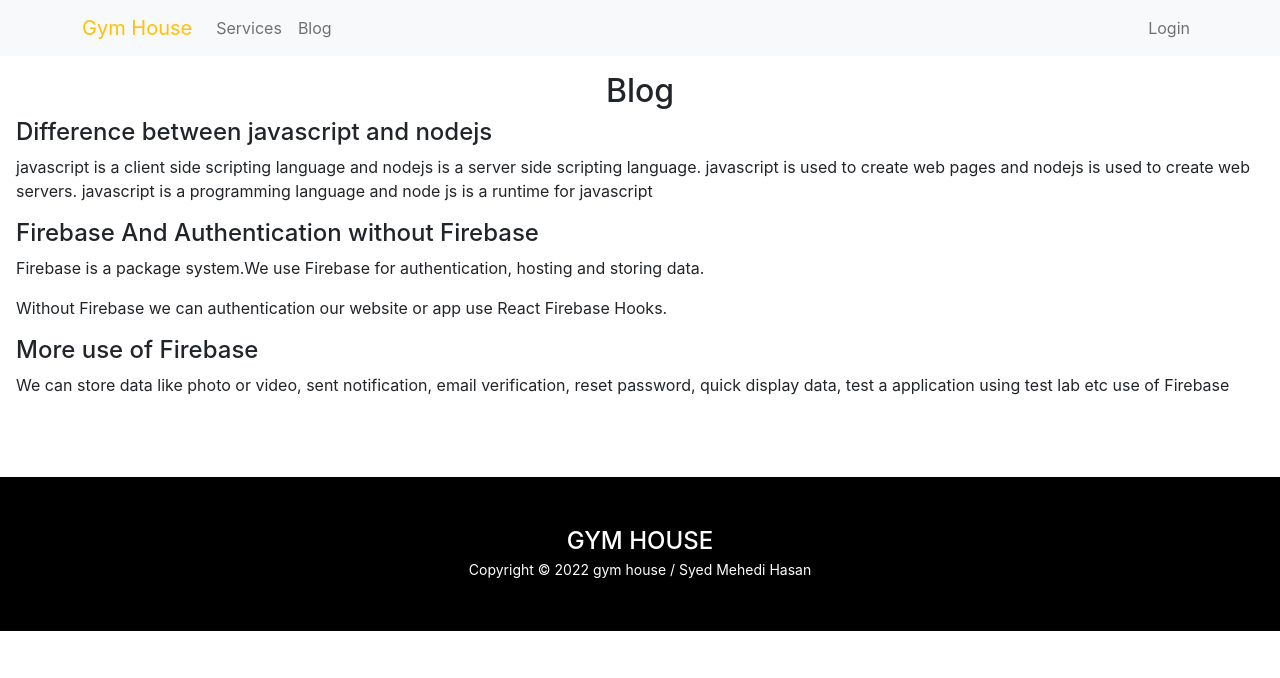
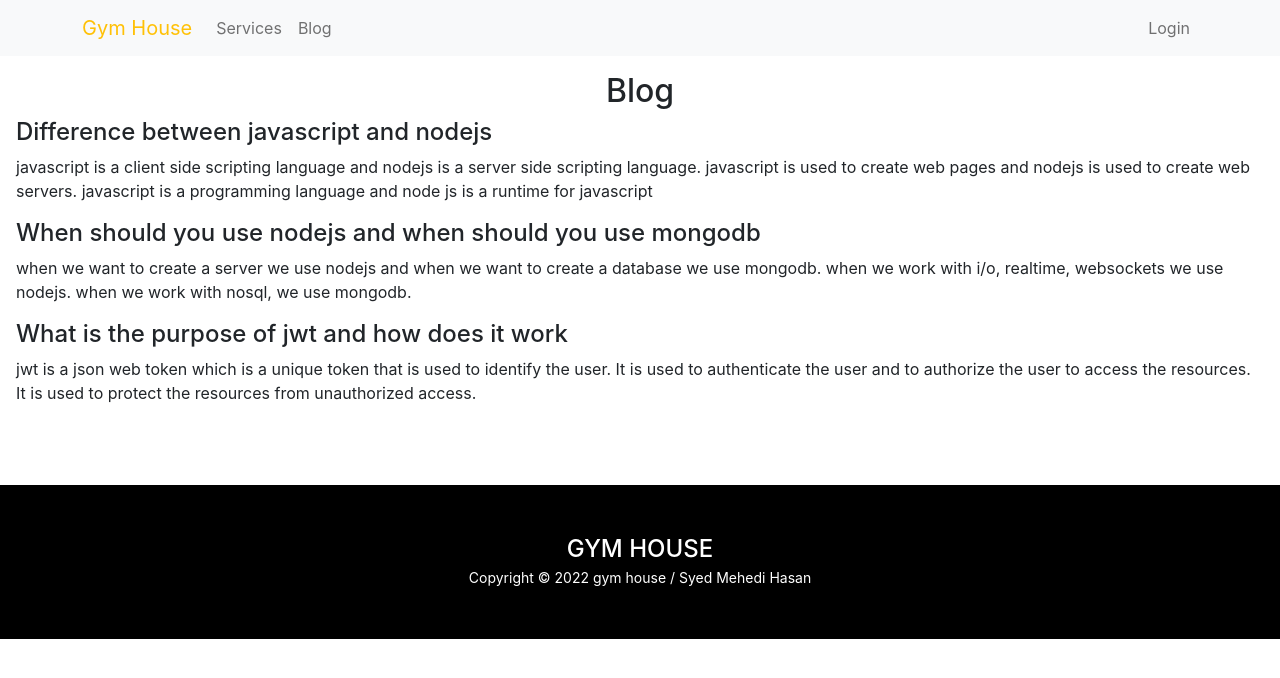
Before and after one commit to syedmehedi0003/gym-house-11, a React (Create React App) app: page /blog in a window 1280 px wide. Shown: the top 678 px of the page. Built offline with nearby package versions, Linux system fonts and the light colour scheme; no server answers.

Commit message:
new commit

```diff
--- a/src/Pages/Blog/Blog.js
+++ b/src/Pages/Blog/Blog.js
@@ -6,20 +6,18 @@ const Blog = () => {
     return (
         <div className='p-3'>
             <h2 className='text-center'>Blog</h2>
+            <div>
+                <h4> Difference between javascript and nodejs</h4>
+                <p>
+                    javascript is a client side scripting language and nodejs is a server side scripting language. javascript is used to create web pages and nodejs is used to create web servers. javascript is a programming language and node js is a runtime for javascript</p>
 
-            <h4> Difference between javascript and nodejs</h4>
-            <p>
-                javascript is a client side scripting language and nodejs is a server side scripting language. javascript is used to create web pages and nodejs is used to create web servers. javascript is a programming language and node js is a runtime for javascript</p>
+                <h4> When should you use nodejs and when should you use mongodb</h4>
+                <p>when we want to create a server we use nodejs and when we want to create a database we use mongodb. when we work with i/o, realtime, websockets we use nodejs. when we work with nosql, we use mongodb.</p>
 
-            <div>
-                <h4>Firebase And Authentication without Firebase</h4>
-                <p>Firebase is a package system.We  use Firebase for authentication, hosting and storing data. </p>
-                <p>
-                    Without Firebase we can authentication our website or app use React Firebase Hooks.
-                </p>
 
-                <h4>More use of Firebase</h4>
-                <p>We can store data like photo or video, sent notification, email verification, reset password, quick display data, test a application using test lab etc use of Firebase</p>
+                <h4>What is the purpose of jwt and how does it work</h4>
+                <p>  jwt is a json web token which is a unique token that is used to identify the user. It is used to authenticate the user and to authorize the user to access the resources. It is used to protect the resources from unauthorized access.</p>
+
             </div>
         </div>
 
```
Also changed, not shown: src/Pages/DeliveredItem/DeliveredItem.js (+0 -45 lines).
